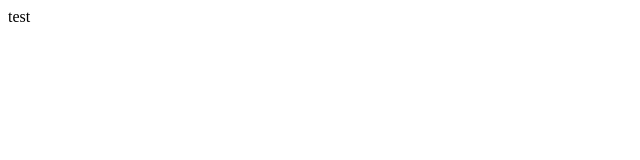
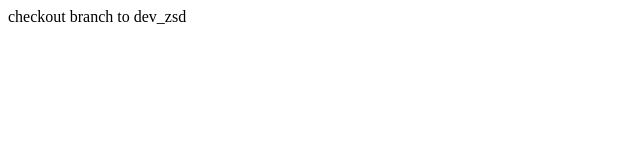
Before and after one commit to shandedong/jotting, a plain HTML site: page js/index.html in a window 1280 px wide. Shown: the whole page, without its empty margins (0-640 px from the left). Drawn offline with Linux system fonts and the light colour scheme.

Commit message:
Update index.html

```diff
--- a/js/index.html
+++ b/js/index.html
@@ -6,6 +6,6 @@
     <title>Document</title>
 </head>
 <body>
-    <div>test</div>
+    <div>checkout branch to dev_zsd</div>
 </body>
 </html>
```
